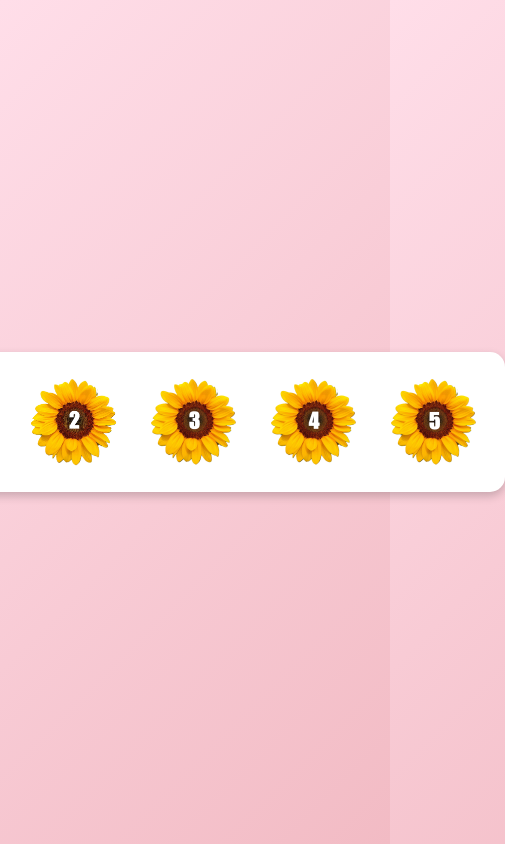
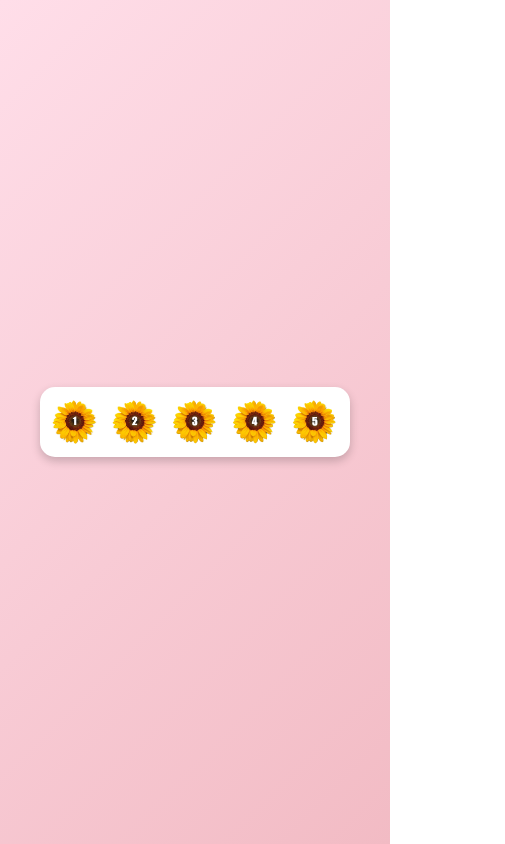
Before and after one commit to SofiaDivine/BirthdayNat, a plain HTML site: page index.html in a window 390 px wide. Shown: the whole page, 505 px wide, since content can reach past the window. Drawn offline with Linux system fonts and the light colour scheme.

Commit message:
Adapted for the phones

```diff
--- a/styles.css
+++ b/styles.css
@@ -11,11 +11,13 @@ body {
 .advent-container {
   display: flex;
   justify-content: space-between;
+  flex-wrap: wrap;
   gap: 20px;
   background: white;
   padding: 20px;
   border-radius: 15px;
   box-shadow: 0 4px 10px rgba(0, 0, 0, 0.2);
+  max-width: 600px;
 }
 
 .circle {
@@ -60,10 +62,12 @@ body {
   padding: 20px;
   border-radius: 10px;
   text-align: center;
+  max-width: 90%;
 }
 
 .modal-content img, .modal-content video {
-  width: 800px;
+  width: 100%;
+  max-width: 800px;
   border-radius: 10px;
 }
 
@@ -96,6 +100,7 @@ body {
   text-align: center;
   display: none;
   z-index: 1000;
+  width: 90%;
 }
 
 .alert-box p {
@@ -119,3 +124,29 @@ body {
   color: #FF758C;
   border: 1px solid #FF758C;
 }
+
+@media (max-width: 768px) {
+  .circle {
+      width: 60px;
+      height: 60px;
+  }
+
+  .advent-container {
+      gap: 10px;
+  }
+}
+
+@media (max-width: 480px) {
+  .circle {
+      width: 50px;
+      height: 50px;
+  }
+
+  .advent-container {
+      padding: 10px;
+  }
+
+  .modal-content img, .modal-content video {
+      max-width: 340px;
+  }
+}
```
